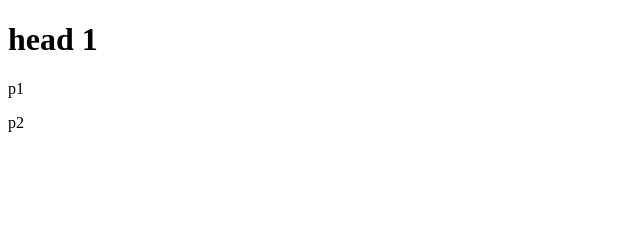
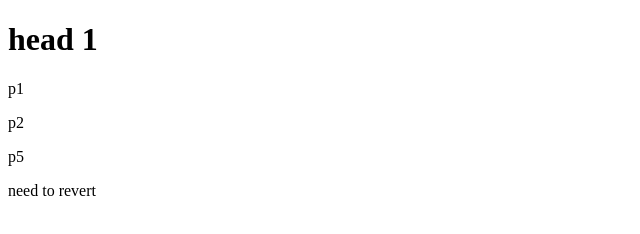
Before and after one commit to KshafKhan/git-test, a plain HTML site: page index.html in a window 1280 px wide. Shown: the whole page, without its empty margins (0-640 px from the left). Drawn offline with Linux system fonts and the light colour scheme.

Commit message:
fifth commit

```diff
--- a/index.html
+++ b/index.html
@@ -10,5 +10,7 @@
     <h1>head 1</h1>
     <p>p1</p>
     <p>p2</p>
+    <p>p5</p>
+    <p>need to revert</p>
 </body>
 </html>
```
